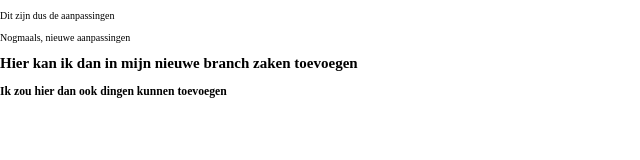
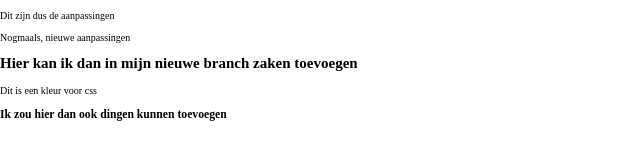
Before and after one commit to LoranMaes/Mijnwilmijnweg, a plain HTML site: page index.html in a window 1280 px wide. Shown: the whole page, without its empty margins (0-640 px from the left). Drawn offline with Linux system fonts and the light colour scheme; a script that the page names is missing.

Commit message:
Index changes

```diff
--- a/index.html
+++ b/index.html
@@ -23,6 +23,7 @@
 
     <main>
         <h2>Hier kan ik dan in mijn nieuwe branch zaken toevoegen</h2>
+        <p>Dit is een kleur voor css</p>
     </main>
 
     <footer>
```
